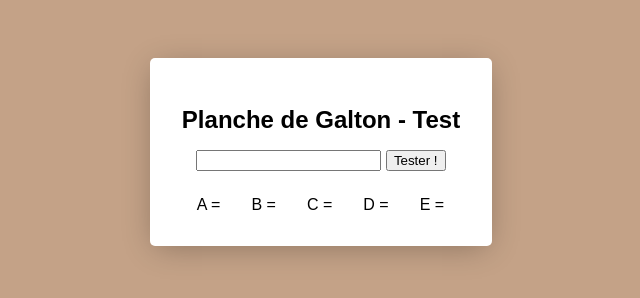
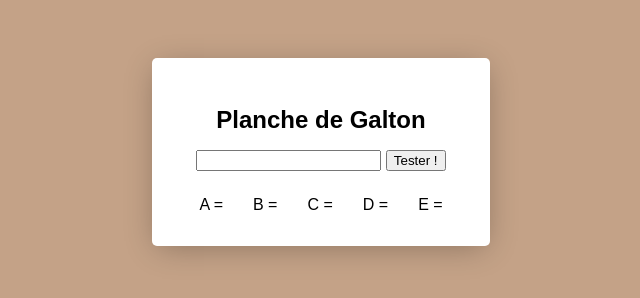
Before and after one commit to SeguinLoic/Galton, a plain HTML site: page index.html in a window 1280 px wide. Shown: the whole page, without its empty margins (319-959 px from the left). Drawn offline with Linux system fonts and the light colour scheme.

Commit message:
Change title

```diff
--- a/index.html
+++ b/index.html
@@ -10,7 +10,7 @@
 
 <body>
   <div id="app">
-    <h1>Planche de Galton - Test</h1>
+    <h1>Planche de Galton</h1>
 
     <form id="formBilles">
       <input id="nbBilles" />
```
